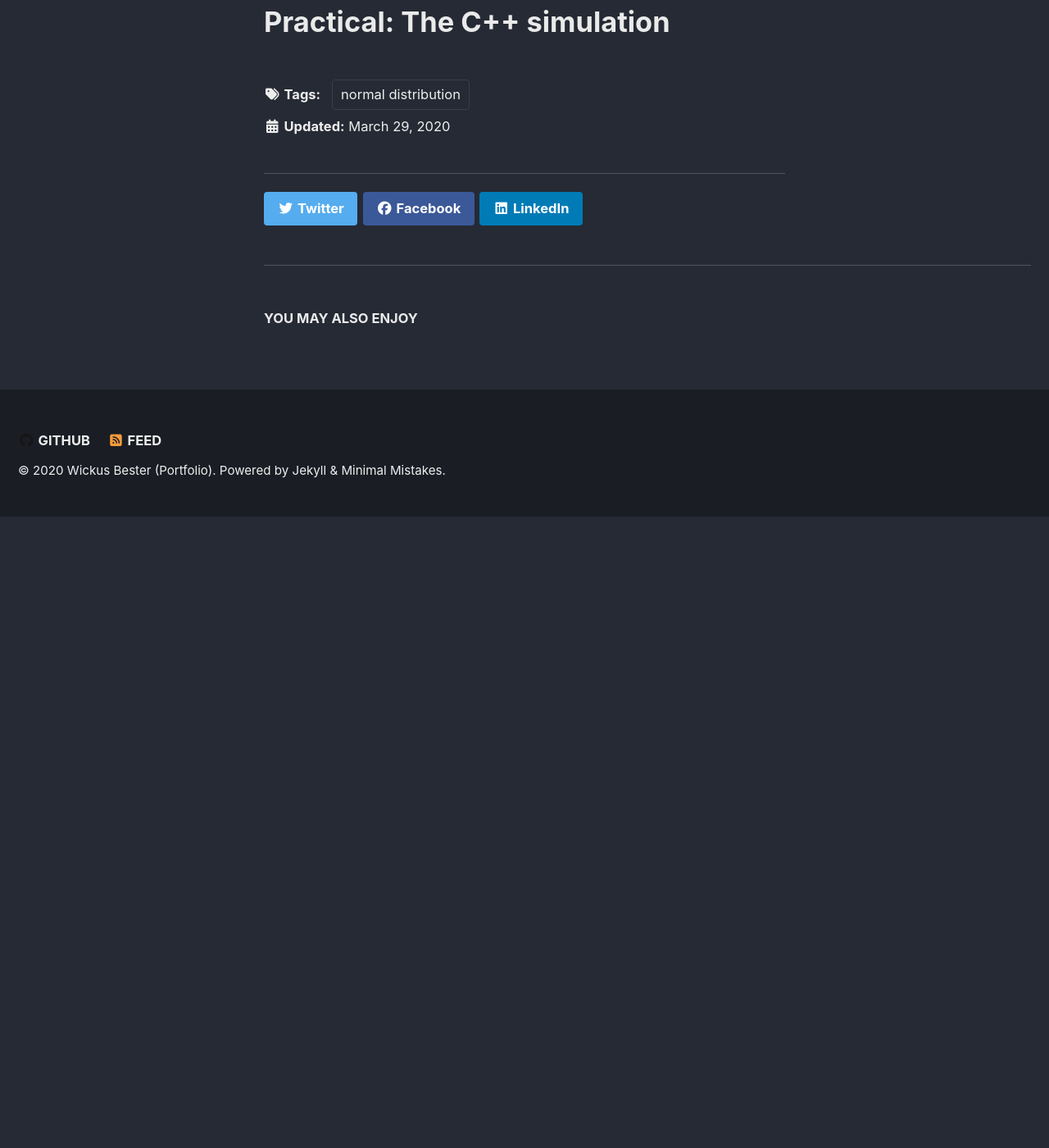
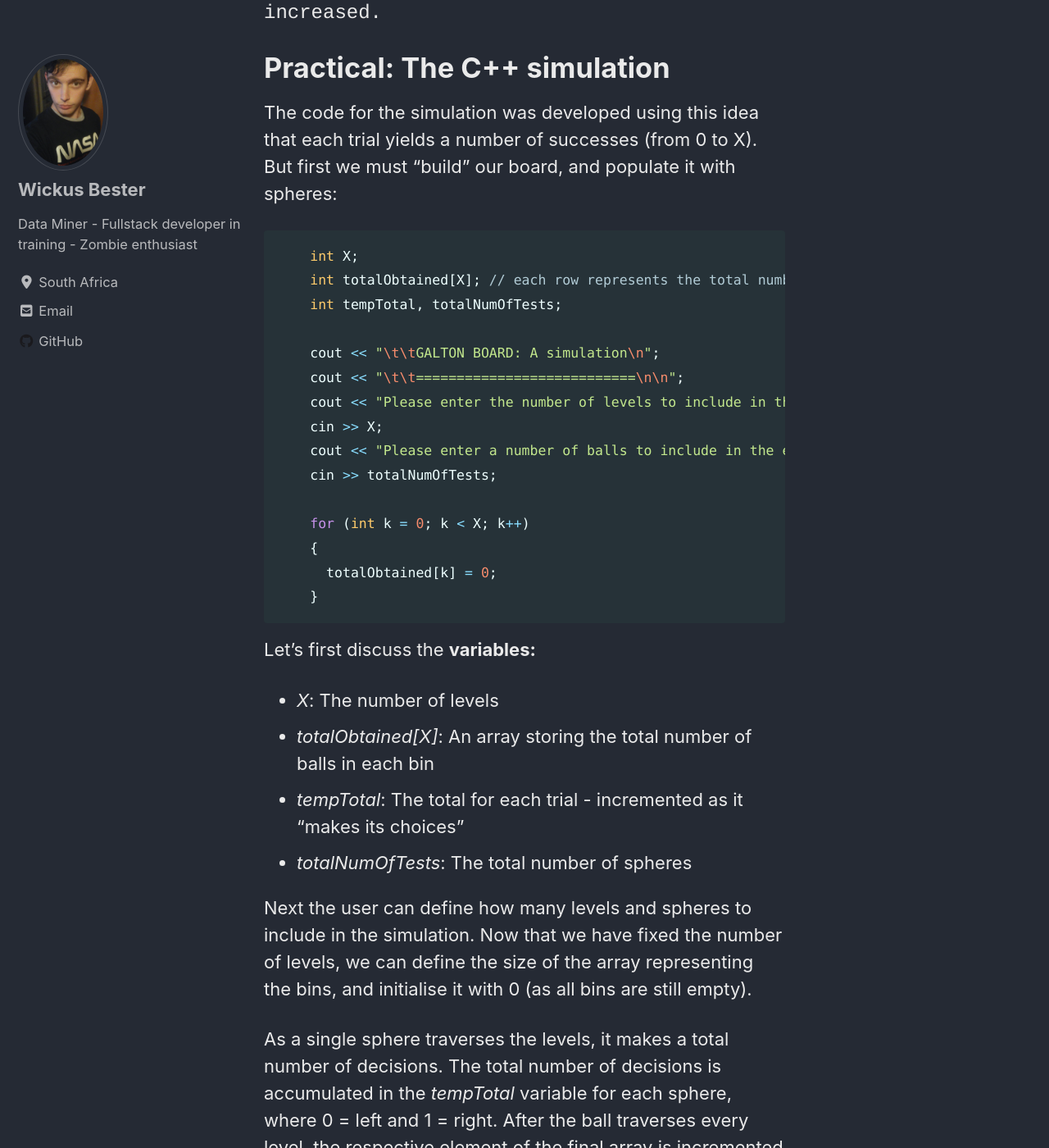
Before and after one commit to nuclearcheesecake/nuclearcheesecake.github.io, a Jekyll site: the page built from _posts/2020-03-29-galton.md, in a window 1280 px wide and 1400 px high, scrolled down 4995 px. Shown: the whole window at 82% size. Built offline with Jekyll 4.4.1, drawn with Linux system fonts in a browser that asks for light colours; cached includes are drawn as plain includes; nearby versions of some CDN libraries; before the commit the page ends 5625 px from its top, so only the background shows below that; some of the changed text lies outside the part shown.

Commit message:
update config file

````diff
--- a/_posts/2020-03-29-galton.md
+++ b/_posts/2020-03-29-galton.md
@@ -17,9 +17,9 @@ excerpt: "Statistics, Normal Distribution, Galton Board"
 
 # Quick reference to topics needed
 
-<span style="font-family:Courier; font-size:18pt;">[Combinatorics](https://en.wikipedia.org/wiki/Combinatorics)</span>
-<span style="font-family:Courier; font-size:18pt;">[The Bernoulli and Binomial Distributions](https://en.wikipedia.org/wiki/Binomial_distribution)</span>
-<span style="font-family:Courier; font-size:18pt;">[The Central Limit Theorem](https://en.wikipedia.org/wiki/Central_limit_theorem)</span>
+* <span style="font-family:Courier; font-size:18pt;"> [Combinatorics](https://en.wikipedia.org/wiki/Combinatorics)</span>
+* <span style="font-family:Courier; font-size:18pt;"> [The Bernoulli and Binomial Distributions](https://en.wikipedia.org/wiki/Binomial_distribution)</span>
+* <span style="font-family:Courier; font-size:18pt;"> [The Central Limit Theorem](https://en.wikipedia.org/wiki/Central_limit_theorem)</span>
 
 # Theory: The Galton Board and Normal Distribution
 
@@ -31,7 +31,7 @@ excerpt: "Statistics, Normal Distribution, Galton Board"
 (source: https://commons.wikimedia.org/wiki/File:Pascal_triangle.svg)
 
 <span style="font-family:Courier; font-size:18pt;">Above, the values describe the number of paths towards a single peg, and in the final level, to a single **bin** (the final resting place of a single ball). Therefore it is more likely to land in the bin with 252 possible paths leading to it, than it is to land in the outer bins, that consists of either all choices equalling "left" or all equalling "right". Even in the simulation, when the number or levels increases, and as it becomes more unlikely for the spheres to fall in the outer bins, they almost always remain empty!
-See: https://www.youtube.com/watch?v=mzbAVFIs7sE</span>
+See: [Galton Board and Pascal's Triangle](https://www.youtube.com/watch?v=mzbAVFIs7sE)</span>
 
 <span style="font-family:Courier; font-size:18pt;">This gives an intuitive understanding of why there are more spheres "heaping up" in the middle, creating the normal distribution. But in a mathematical sense we can say the following:
 The probability distribution that describes the "choices" that each ball makes, is called the **Binomial distribution**. If we consider each "right" to be a success and each left a fail (thus each peg is a **Bernoulli Trial**), the entire path down can be described in how many successes the sphere made (or mapping how many times it went right).</span>
@@ -41,3 +41,52 @@ The probability distribution that describes the "choices" that each ball makes,
 <span style="font-family:Courier; font-size:18pt;">A second expansion is that of the _X_ variable, where the number of levels can be increased.</span>
 
 # Practical: The C++ simulation
+
+The code for the simulation was developed using this idea that each trial yields a number of successes (from 0 to X). But first we must "build" our board, and populate it with spheres:
+
+```cpp
+    int X;
+    int totalObtained[X]; // each row represents the total number of turns made (0 = left, 1 = right) from 0 rights to X rights
+    int tempTotal, totalNumOfTests;
+
+    cout << "\t\tGALTON BOARD: A simulation\n";
+    cout << "\t\t===========================\n\n";
+    cout << "Please enter the number of levels to include in the experiment: "; // recommended is 12
+    cin >> X;
+    cout << "Please enter a number of balls to include in the experiment: "; // recommended is 500 - 1000
+    cin >> totalNumOfTests;
+
+    for (int k = 0; k < X; k++)
+    {
+      totalObtained[k] = 0;
+    }
+```
+
+Let's first discuss the **variables:**
+* _X_: The number of levels
+* _totalObtained[X]_: An array storing the total number of balls in each bin
+* _tempTotal_: The total for each trial - incremented as it "makes its choices"
+* _totalNumOfTests_: The total number of spheres
+
+Next the user can define how many levels and spheres to include in the simulation. Now that we have fixed the number of levels, we can define the size of the array representing the bins, and initialise it with 0 (as all bins are still empty).
+
+As a single sphere traverses the levels, it makes a total number of decisions. The total number of decisions is accumulated in the _tempTotal_ variable for each sphere, where 0 = left and 1 = right. After the ball traverses every level, the respective element of the final array is incremented as each sphere lands in a specific bin.
+
+Here is the heart of decision-making in the code, a random decision of either **0** or **1**:
+
+```cpp
+    srand(time(0));
+
+   for (int m = 0; m < totalNumOfTests; m++)
+    {
+        // results of a single trial (ie a single ball)
+        tempTotal = 0;
+
+        for (int k = 0; k < X; k++) // X layers of decisions to traverse, either goes left(0) or right(1)
+        {
+            int turn = rand() % 2;
+            tempTotal += turn;
+        }
+          totalObtained[tempTotal]++; // the total number of rights it made is the index of where it lands
+    }
+```
````
